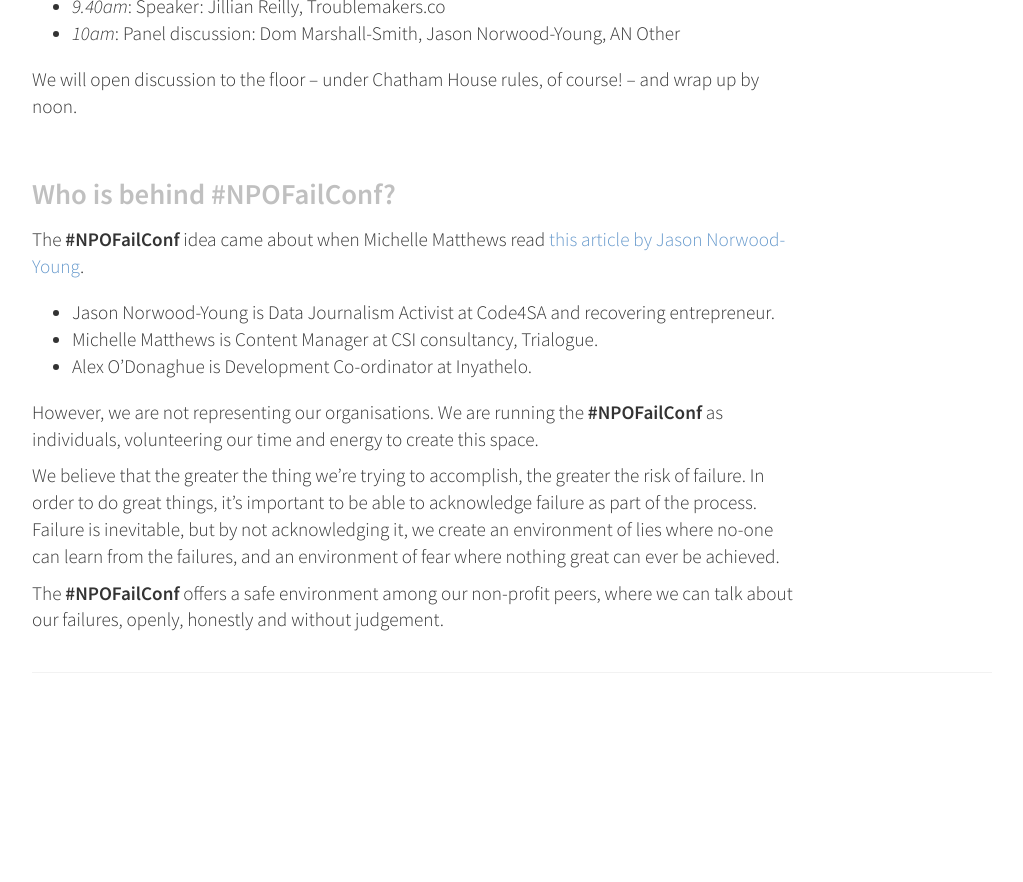
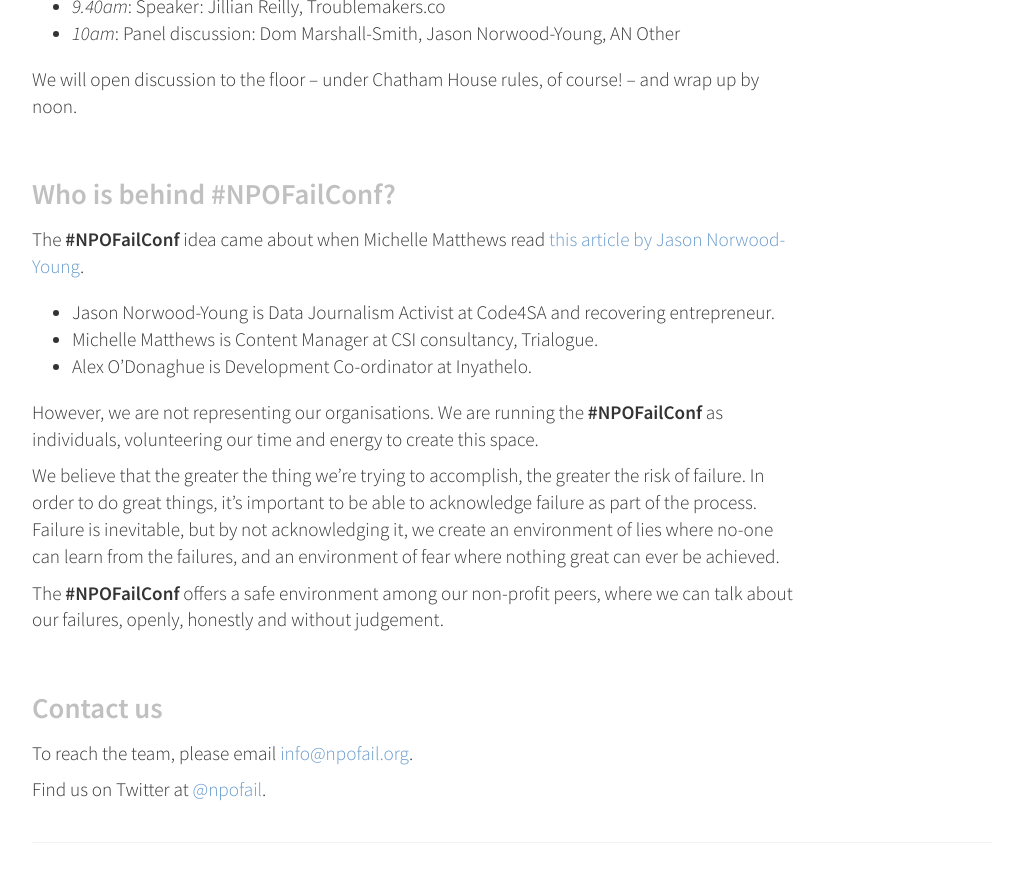
Before and after one commit to arthurattwell/npofail, a Jekyll site: the page built from index.md, in a window 1280 px wide and 900 px high, scrolled down 1079 px. Shown: the top 882 px of the window, without its empty margins (128-1151 px from the left). Built offline with Jekyll 4.4.1, drawn with Linux system fonts in a browser that asks for light colours; before the commit the page ends 1809 px from its top, so only the background shows below that.

Commit message:
Fix title, add contact

```diff
--- a/_includes/header.html
+++ b/_includes/header.html
@@ -18,5 +18,6 @@
 		<li><a href="#join-us">Join us</a></li>
 		<li><a href="#programme--25-october-2014">Programme</a></li>
 		<li><a href="#who-is-behind-npofailconf">About us</a></li>
+		<li><a href="#contact-us">Contact us</a></li>
 	</ul>
 </div><!--#nav-->
--- a/index.md
+++ b/index.md
@@ -45,3 +45,9 @@ However, we are not representing our organisations. We are running the **#NPOFai
 We believe that the greater the thing we’re trying to accomplish, the greater the risk of failure. In order to do great things, it’s important to be able to acknowledge failure as part of the process. Failure is inevitable, but by not acknowledging it, we create an environment of lies where no-one can learn from the failures, and an environment of fear where nothing great can ever be achieved.
 
 The **#NPOFailConf** offers a safe environment among our non-profit peers, where we can talk about our failures, openly, honestly and without judgement.
+
+## Contact us
+
+To reach the team, please email [info@npofail.org](mailto:info@npofail.org).
+
+Find us on Twitter at [@npofail](http://twitter.com/npofail).
```
Also changed, not shown: other parts of index.md (+1 -1 lines), 1 other file.
